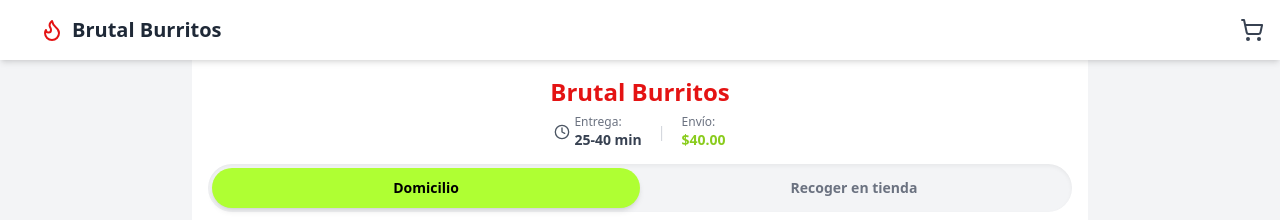
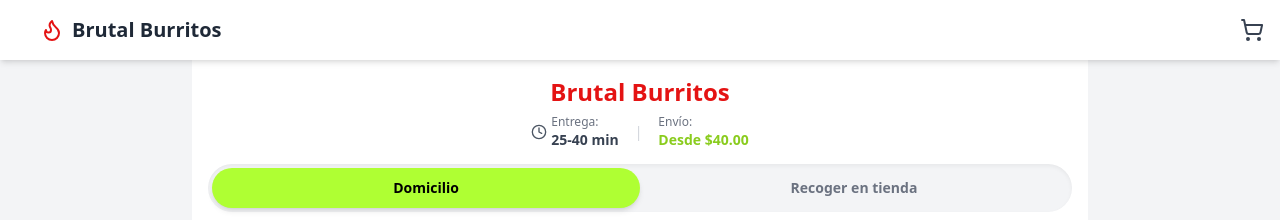
Before and after one commit to orlandoperflo/brutal-burritos, a React (Create React App) app: page / in a window 1280 px wide. Shown: the top 220 px of the page. Built offline with nearby package versions, Linux system fonts and the light colour scheme.

Commit message:
Update App.js

```diff
--- a/src/App.js
+++ b/src/App.js
@@ -355,7 +355,7 @@
                                     {/* Removed Truck icon */}
                                     <div className="flex flex-col">
                                         <span className="text-xs text-gray-500">Envío:</span>
-                                        <span className="font-semibold" style={{color: THEME_LIME_GREEN_DARKER}}>$40.00</span>
+                                        <span className="font-semibold" style={{color: THEME_LIME_GREEN_DARKER}}>Desde $40.00</span>
                                     </div>
                                 </div>
                             </div>
```
